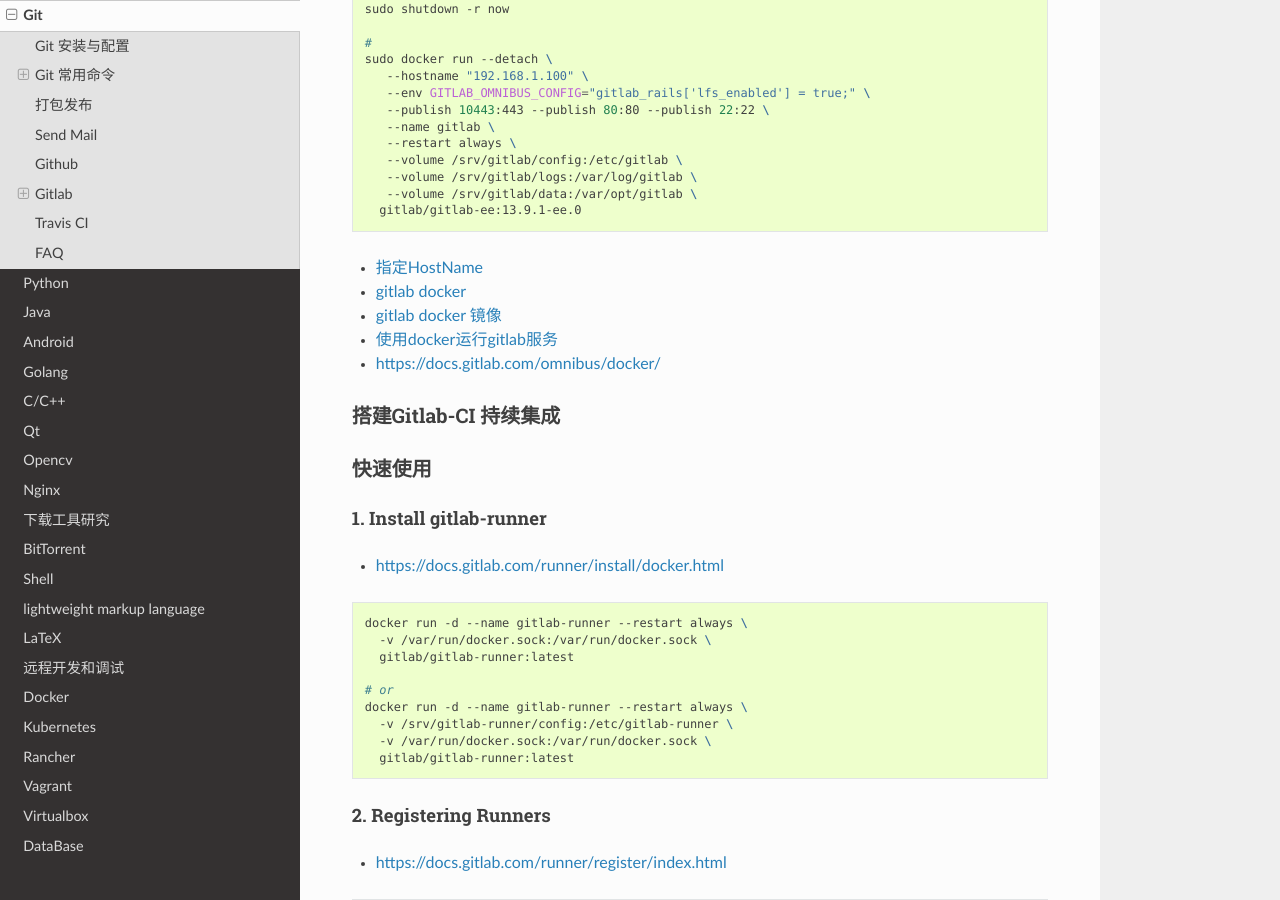
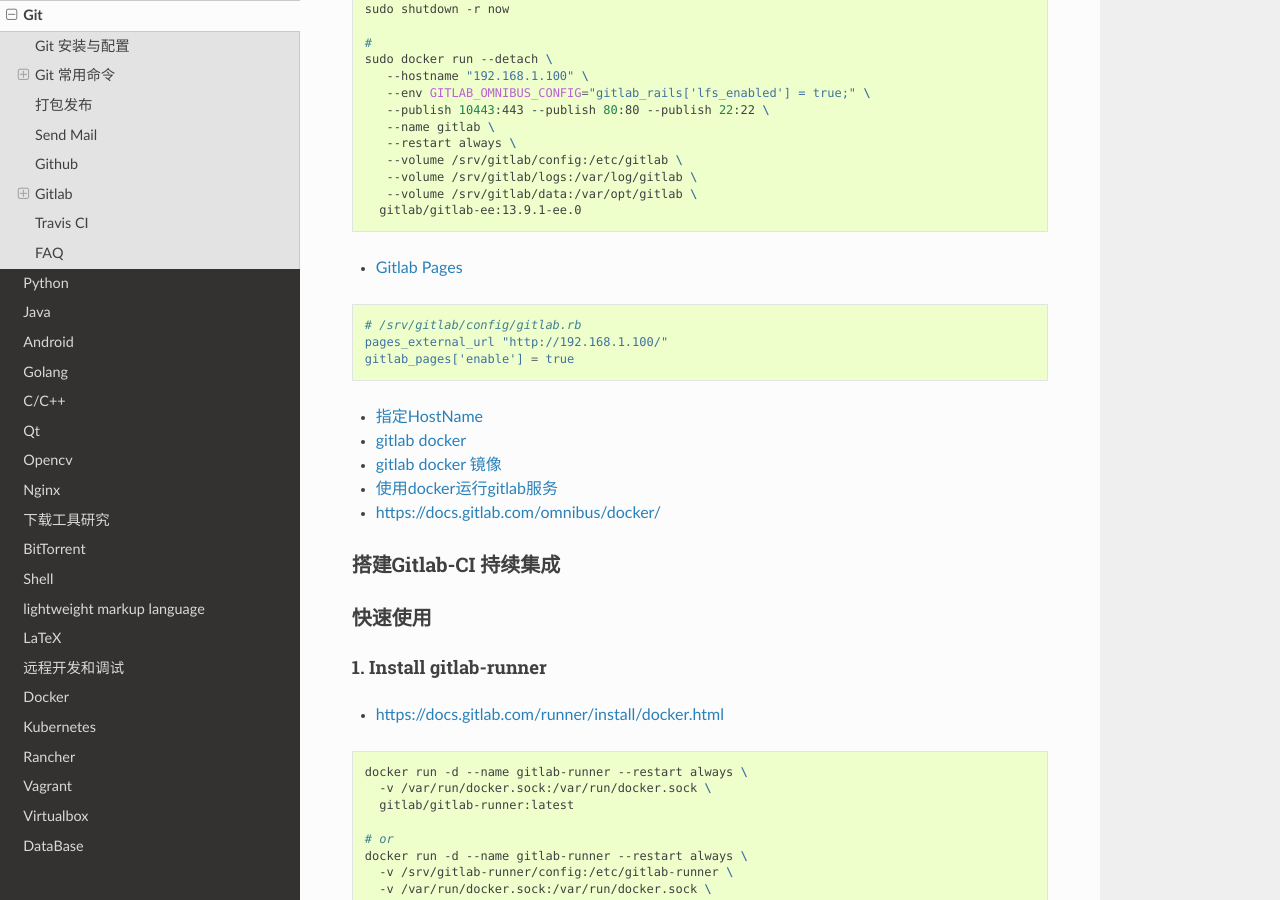
Before and after one commit to my-rds-store/my_space, a Sphinx documentation site: the page built from source/git/index.rst, in a window 1280 px wide and 900 px high, scrolled down 5958 px. Built offline with Sphinx 7.4.7 and the Read the Docs theme 2.0.0, drawn with Linux system fonts in a browser that asks for light colours.

Commit message:
update ...

```diff
--- a/source/git/index.rst
+++ b/source/git/index.rst
@@ -355,6 +355,15 @@
         --volume /srv/gitlab/logs:/var/log/gitlab \
         --volume /srv/gitlab/data:/var/opt/gitlab \
        gitlab/gitlab-ee:13.9.1-ee.0
+
+* `Gitlab Pages <https://docs.gitlab.com/ee/administration/pages/index.html>`_
+
+.. code-block:: ini
+
+    # /srv/gitlab/config/gitlab.rb
+    pages_external_url "http://192.168.1.100/"
+    gitlab_pages['enable'] = true
+
 
 
 * `指定HostName  <http://blog.csdn.net/u011054333/article/details/61532271>`_
```
